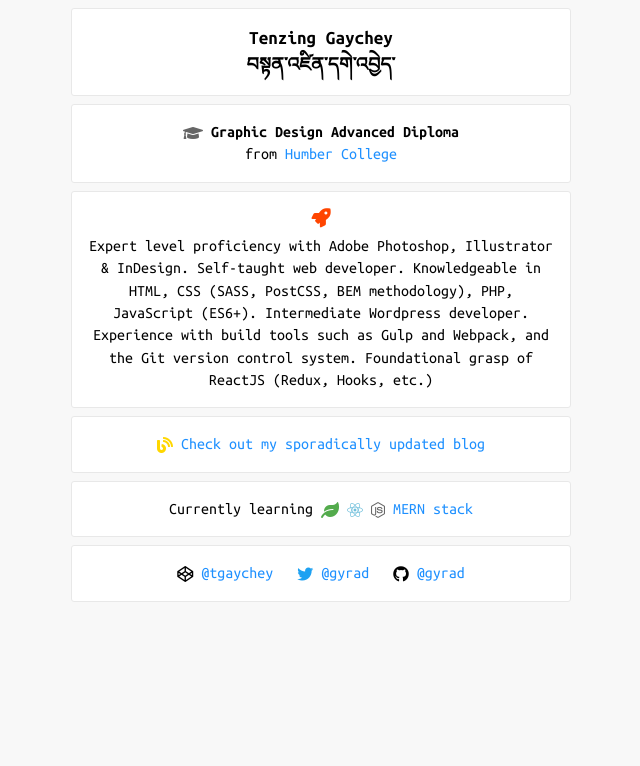
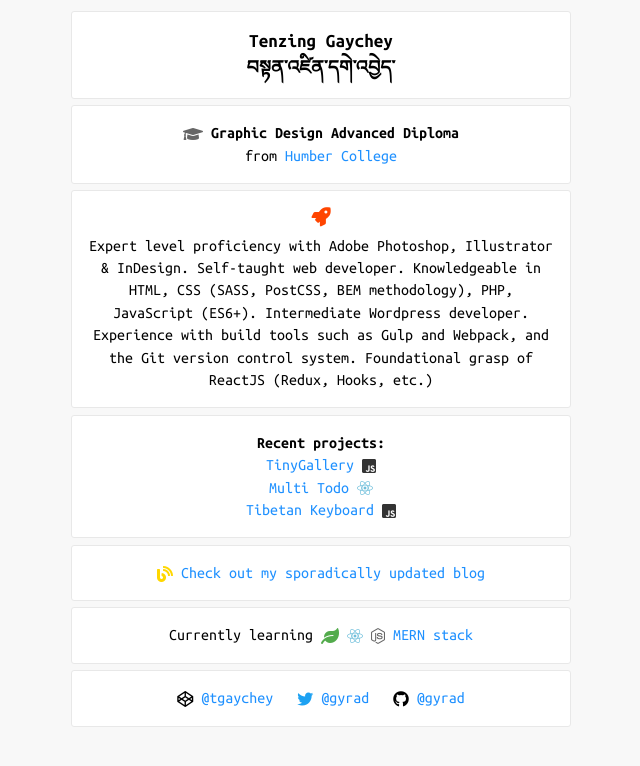
Before and after one commit to gyrad/gyrad.github.io, a website: page index.html in a window 1280 px wide. Shown: the whole page, without its empty margins (319-959 px from the left). Drawn offline with Linux system fonts and the light colour scheme.

Commit message:
Added links to projects.

```diff
--- a/index.html
+++ b/index.html
@@ -24,14 +24,17 @@
       .container {
         margin: 0 auto;
         max-width: 500px;
+        display: flex;
+        flex-direction: column;
       }
       .content {
+        flex: 1;
         background-color: white;
         border: 1px solid #e8e8e8;
         border-radius: 3px;
         text-align: center;
         padding: 1rem;
-        margin: 0.5rem 0;
+        margin: 0.2rem 0;
         box-shadow: 0 0 0 rgba(0, 0, 0, 0.1);
         transform: translate(0, 0);
         transition: background-color 1s ease-out, box-shadow 0.5s ease-out,
@@ -68,6 +71,12 @@
       .fas,
       .far {
         vertical-align: middle;
+      }
+
+      .projects-list {
+        list-style: none;
+        padding: 0;
+        margin: 0;
       }
     </style>
 
@@ -115,6 +124,29 @@
         ReactJS (Redux, Hooks, etc.)
       </div>
       <div class="content">
+        <strong>Recent projects:</strong>
+        <ul class="projects-list">
+          <li>
+            <a target="_blank" href="https://github.com/gyrad/tinygallery"
+              >TinyGallery</a
+            >
+            <i class="fab fa-js-square" style="color: #333;"></i>
+          </li>
+          <li>
+            <a target="_blank" href="https://github.com/gyrad/multi-todo"
+              >Multi Todo</a
+            >
+            <i class="fab fa-react" style="color: #6FBFDB;"></i>
+          </li>
+          <li>
+            <a target="_blank" href="https://github.com/gyrad/tibetan-keyboard"
+              >Tibetan Keyboard</a
+            >
+            <i class="fab fa-js-square" style="color: #333;"></i>
+          </li>
+        </ul>
+      </div>
+      <div class="content">
         <a
           href="http://blog.tenzinggaychey.com"
           title="Sporadically updated blog"
```
Also changed, not shown: package.json (+3 -5 lines), 1 other file.
